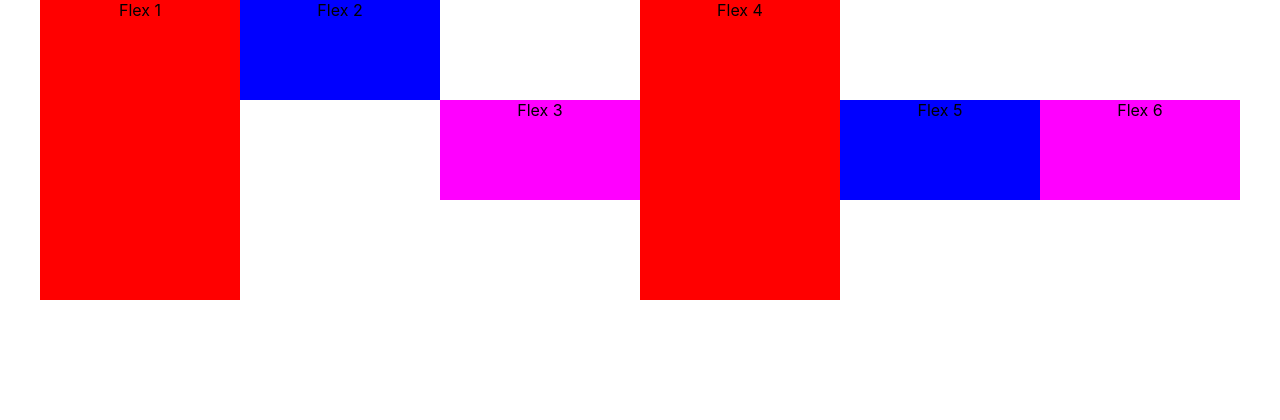
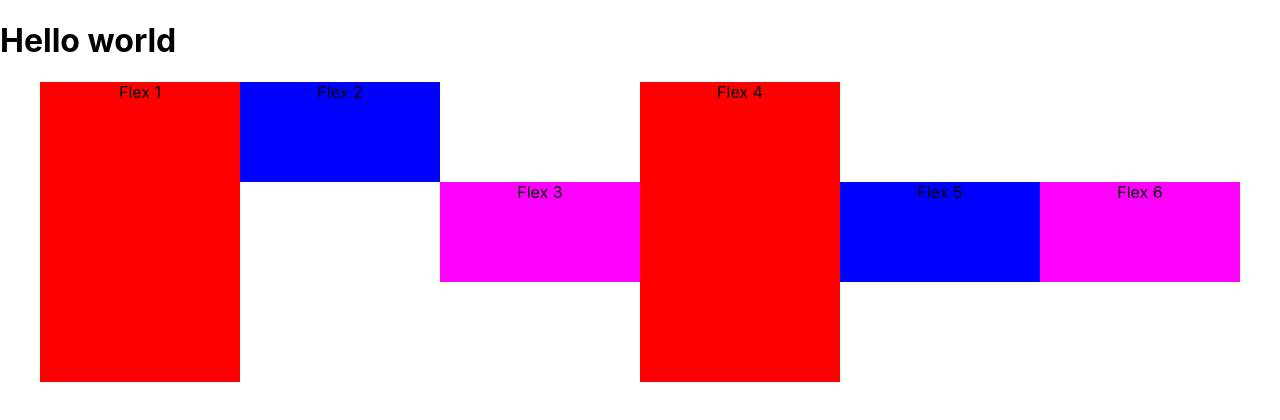
Before and after one commit to heathenthrone48/stunning-octo-goggles, a React (Create React App) app: page / in a window 1280 px wide. Shown: the top 420 px of the page. Built offline with nearby package versions, Linux system fonts and the light colour scheme.

Commit message:
Functional Componenets Components/Greet.js

```diff
--- a/src/App.js
+++ b/src/App.js
@@ -1,28 +1,28 @@
-import logo from './logo.svg';
 import './App.css';
 import { Component } from 'react';
-
+import { Greet } from './components/Greet';
 class App extends Component{
   render(){
     return (
       <div className="App">
-        <div class="container">
-          <div class="fl flex1">
+        <Greet />
+        <div className="container">
+          <div className="fl flex1">
             Flex 1
           </div>
-          <div class="fl flex2">
+          <div className="fl flex2">
             Flex 2
           </div>
-          <div class="fl flex3">
+          <div className="fl flex3">
             Flex 3
           </div>
-          <div class="fl flex4">
+          <div className="fl flex4">
             Flex 4
           </div>
-          <div class="fl flex5">
+          <div className="fl flex5">
             Flex 5
           </div>
-          <div class="fl flex6">
+          <div className="fl flex6">
             Flex 6
           </div>
         </div>
--- /dev/null
+++ b/src/components/Greet.js
@@ -0,0 +1,28 @@
+// This is a functional Component File
+
+import React from "react";
+
+// First Method | Can be imported as
+// import Greet from "../components/Greet.js";
+// import GreetAlias from "../components/Greet.js";
+// function Greet(){
+//     return(
+//         <h1 className="uk-width-1-1">Hi Header</h1>
+//     );
+// };
+
+//  Second Method  , Requires export as | export default Greet;
+// const Greet = () => <h1 className="uk-width-1-1">Hi Header</h1> ;
+
+// Third Method
+// const Greet = () => {
+//     return <h1 className="uk-width-1-1">Hi Header</h1> ;
+// };
+
+// Fourth Method = Named Export ( The component which calls Greet need to Import it as ->)
+// import { Greet } from "../components/Greet.js";
+// Explicit export statement not required
+export const Greet = () => <h1>Hello world</h1>;
+
+
+// export default Greet;   //This function can be Accessed using any Alias
```
